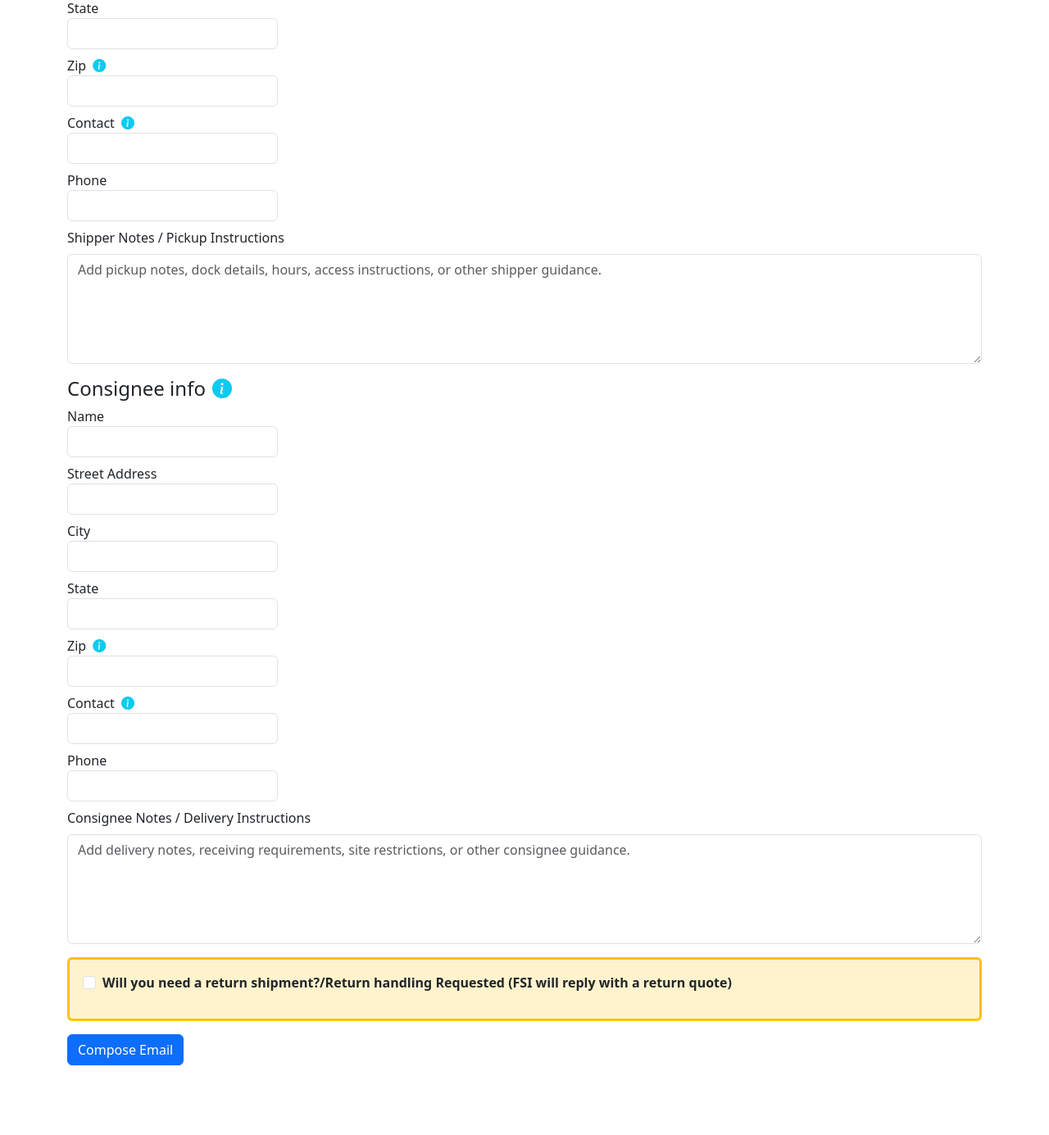
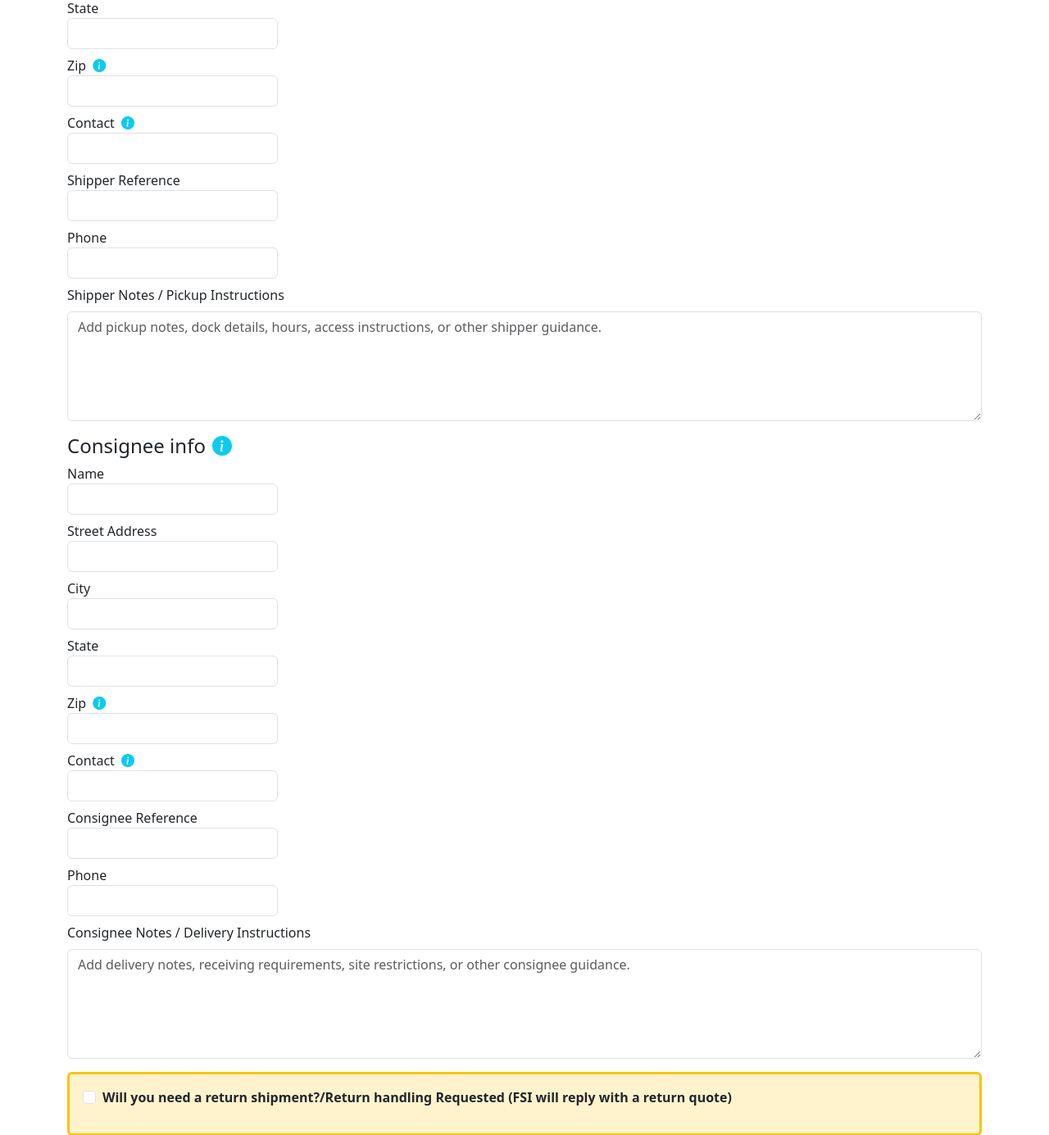
Before and after one commit to kdnye/QUOTES, a Python web app: template templates/email_request.html in a window 1280 px wide. Shown: the part 614-1999 px from the top of the page at 82% size. Before the commit the page ends 1914 px from the top, so only its background shows below. Run offline with Jinja, Linux system fonts and the light colour scheme; the template is opened without the code that fills it, so the values that code supplies are empty.

Commit message:
Add shipper and consignee references to booking email request

```diff
--- a/templates/email_request.html
+++ b/templates/email_request.html
@@ -105,6 +105,9 @@
     </label>
   </div>
   <div class="mb-2">
+    <label>Shipper Reference <input type="text" name="shipper_reference" class="form-control"></label>
+  </div>
+  <div class="mb-2">
     <label>Phone <input type="text" name="shipper_phone" class="form-control"></label>
   </div>
   <div class="mb-3">
@@ -178,6 +181,9 @@
       </span>
       <input type="text" name="consignee_contact" class="form-control">
     </label>
+  </div>
+  <div class="mb-2">
+    <label>Consignee Reference <input type="text" name="consignee_reference" class="form-control"></label>
   </div>
   <div class="mb-2">
     <label>Phone <input type="text" name="consignee_phone" class="form-control"></label>
@@ -379,6 +385,7 @@ document.getElementById('emailForm').addEventListener('submit', function(e) {
     state: f.shipper_state.value,
     zip: f.shipper_zip.value,
     contact: f.shipper_contact.value,
+    reference: f.shipper_reference.value,
     phone: f.shipper_phone.value,
     notes: normalizeFreeformNotes(f.shipper_notes.value)
   };
@@ -397,6 +404,7 @@ document.getElementById('emailForm').addEventListener('submit', function(e) {
     state: f.consignee_state.value,
     zip: f.consignee_zip.value,
     contact: f.consignee_contact.value,
+    reference: f.consignee_reference.value,
     phone: f.consignee_phone.value,
     notes: normalizeFreeformNotes(f.consignee_notes.value)
   };
@@ -450,6 +458,7 @@ document.getElementById('emailForm').addEventListener('submit', function(e) {
   body += `Name:    ${shipper.name}\n`;
   body += `Address: ${shipper.street}\n`;
   body += `         ${shipper.city}, ${shipper.state} ${shipper.zip}\n`;
+  body += `Shipper Reference: ${shipper.reference}\n`;
   body += `Contact: ${shipper.contact}\n`;
   body += `Phone:   ${shipper.phone}\n`;
   if (shipper.notes) {
@@ -461,6 +470,7 @@ document.getElementById('emailForm').addEventListener('submit', function(e) {
   body += `Name:    ${consignee.name}\n`;
   body += `Address: ${consignee.street}\n`;
   body += `         ${consignee.city}, ${consignee.state} ${consignee.zip}\n`;
+  body += `Consignee Reference: ${consignee.reference}\n`;
   body += `Contact: ${consignee.contact}\n`;
   body += `Phone:   ${consignee.phone}\n`;
   if (consignee.notes) {
```
Also changed, not shown: tests/test_quote_email_request_access.py (+6 -0 lines).
